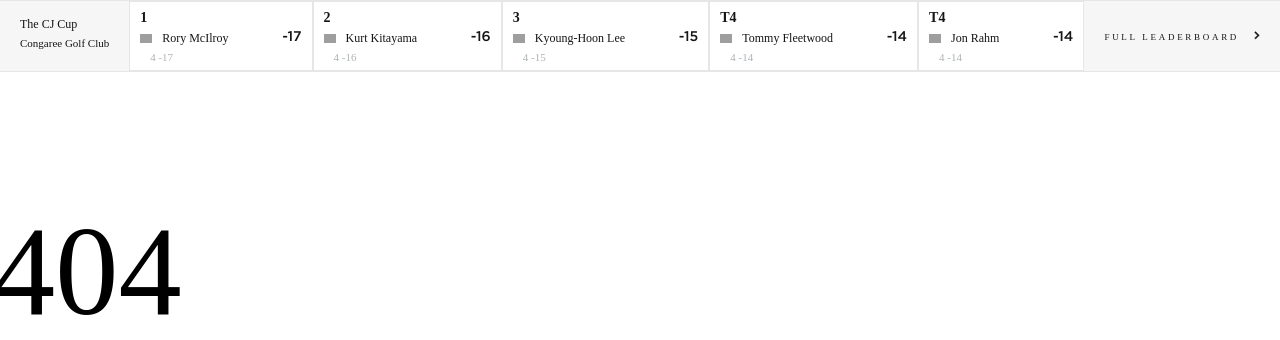
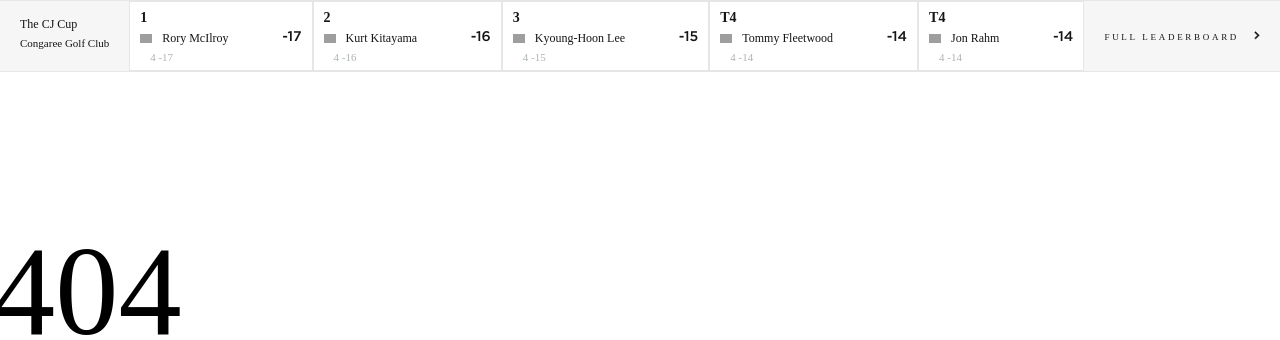
Before and after one commit to headwirecom/helix-sportsmagazine, a website: page 404.html in a window 1280 px wide. Shown: the top 340 px of the page. Drawn offline with Linux system fonts and the light colour scheme; no server answers; grey boxes are pictures that could not be loaded; files whose address does not match are found by name.

Commit message:
add padding to push main content down

```diff
--- a/styles/styles.css
+++ b/styles/styles.css
@@ -32,6 +32,10 @@ header {
   margin-top: 80px;
 }
 
+main {
+  padding-top: 20px;
+}
+
 .icon {
   display: inline-block;
   height: 24px;
```
